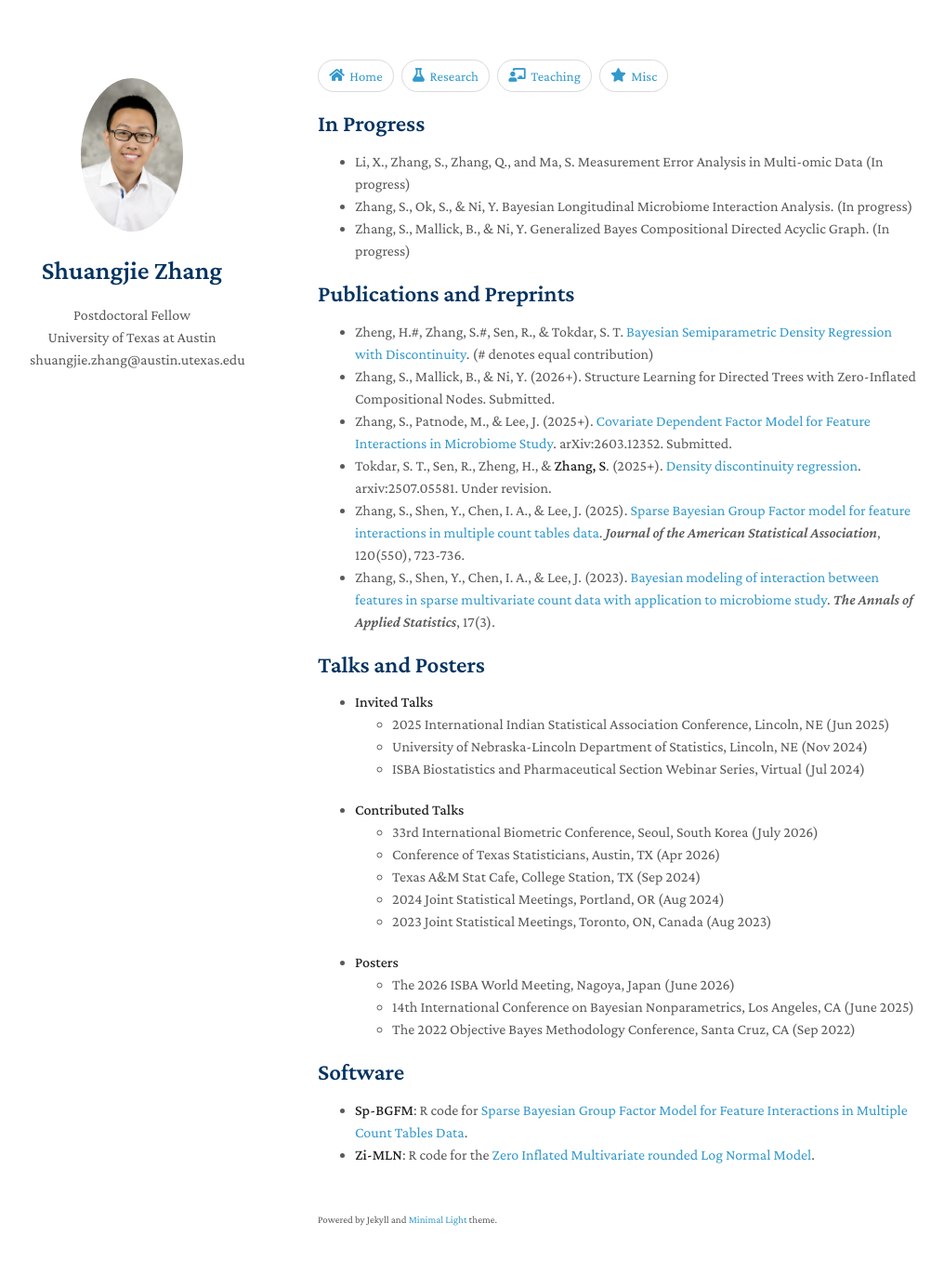
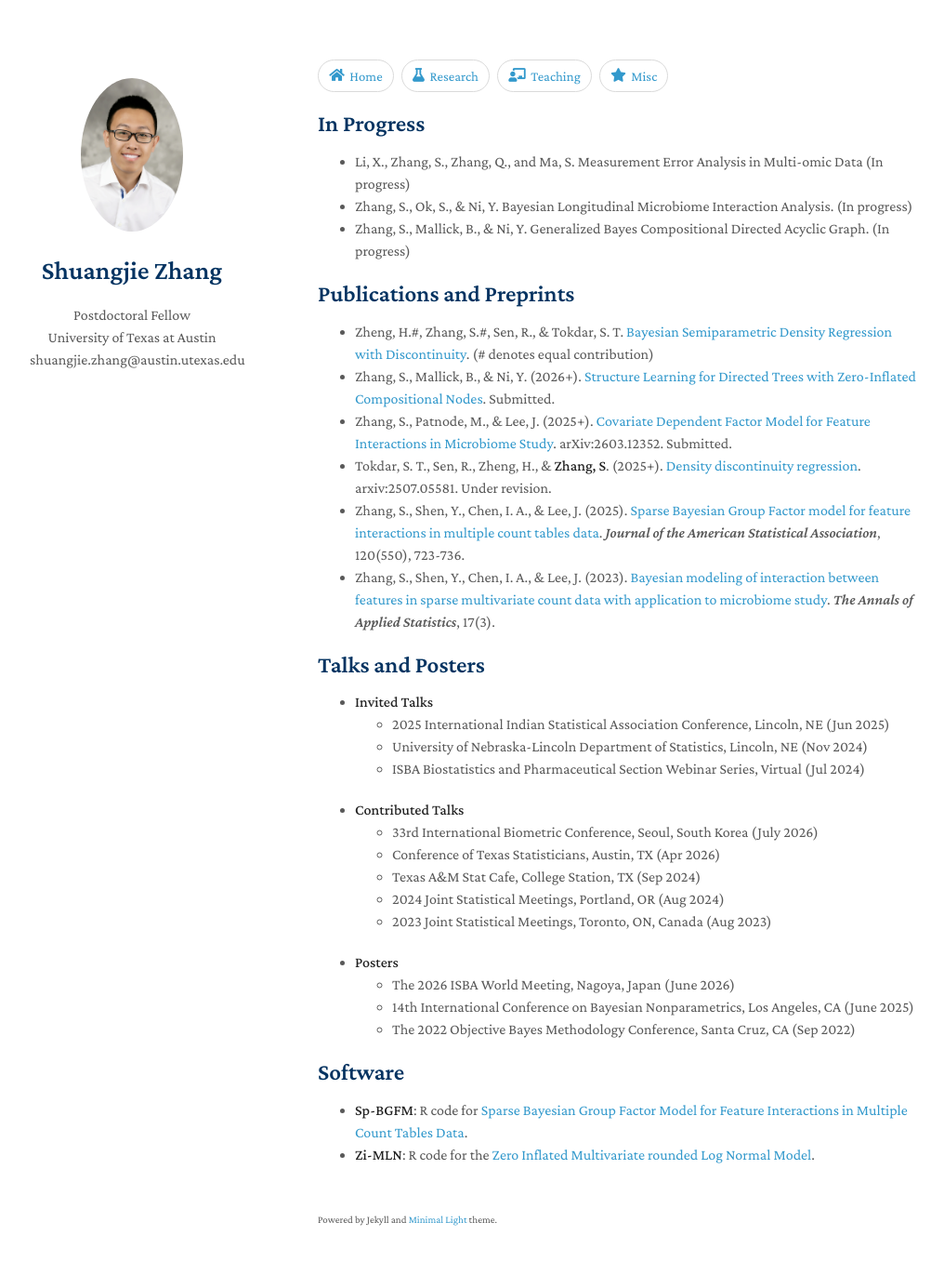
Before and after one commit to shuang-jie/shuang-jie.github.io, a Jekyll site: the page built from research.md, in a window 1280 px wide and 1392 px high. Shown: the top 1357 px of the window at 93% size, without its empty margins (128-1144 px from the left). Built offline with Jekyll 4.4.1, drawn with Linux system fonts in a browser that asks for light colours; nearby versions of some CDN libraries; a style sheet for code colours, icons or effects is not loaded; our own code applies the rules of GitHub Pages for plain Markdown files; part of the change alters nothing that is shown.

```diff
--- a/research.md
+++ b/research.md
@@ -9,7 +9,7 @@ layout: homepage
 
 ## Publications and Preprints
 * Zheng, H.#, Zhang, S.#, Sen, R., & Tokdar, S. T. [Bayesian Semiparametric Density Regression with Discontinuity](https://shuang-jie.github.io/files/SJ-P4.pdf). (# denotes equal contribution)
-* Zhang, S., Mallick, B., & Ni, Y. (2026+). Structure Learning for Directed Trees with Zero-Inflated Compositional Nodes. Submitted.
+* Zhang, S., Mallick, B., & Ni, Y. (2026+). [Structure Learning for Directed Trees with Zero-Inflated Compositional Nodes](https://arxiv.org/abs/2605.03178). Submitted.
 * Zhang, S., Patnode, M., & Lee, J. (2025+). [Covariate Dependent Factor Model for Feature Interactions in Microbiome Study](https://arxiv.org/abs/2603.12352). arXiv:2603.12352. Submitted.
 * Tokdar, S. T., Sen, R., Zheng, H., & **Zhang, S**. (2025+). [Density discontinuity regression](https://arxiv.org/abs/2507.05581). arxiv:2507.05581. Under revision.
 * Zhang, S., Shen, Y., Chen, I. A., & Lee, J. (2025). [Sparse Bayesian Group Factor model for feature interactions in multiple count tables data](https://doi.org/10.1080/01621459.2025.2449721). *Journal of the American Statistical Association*, 120(550), 723-736.
```
